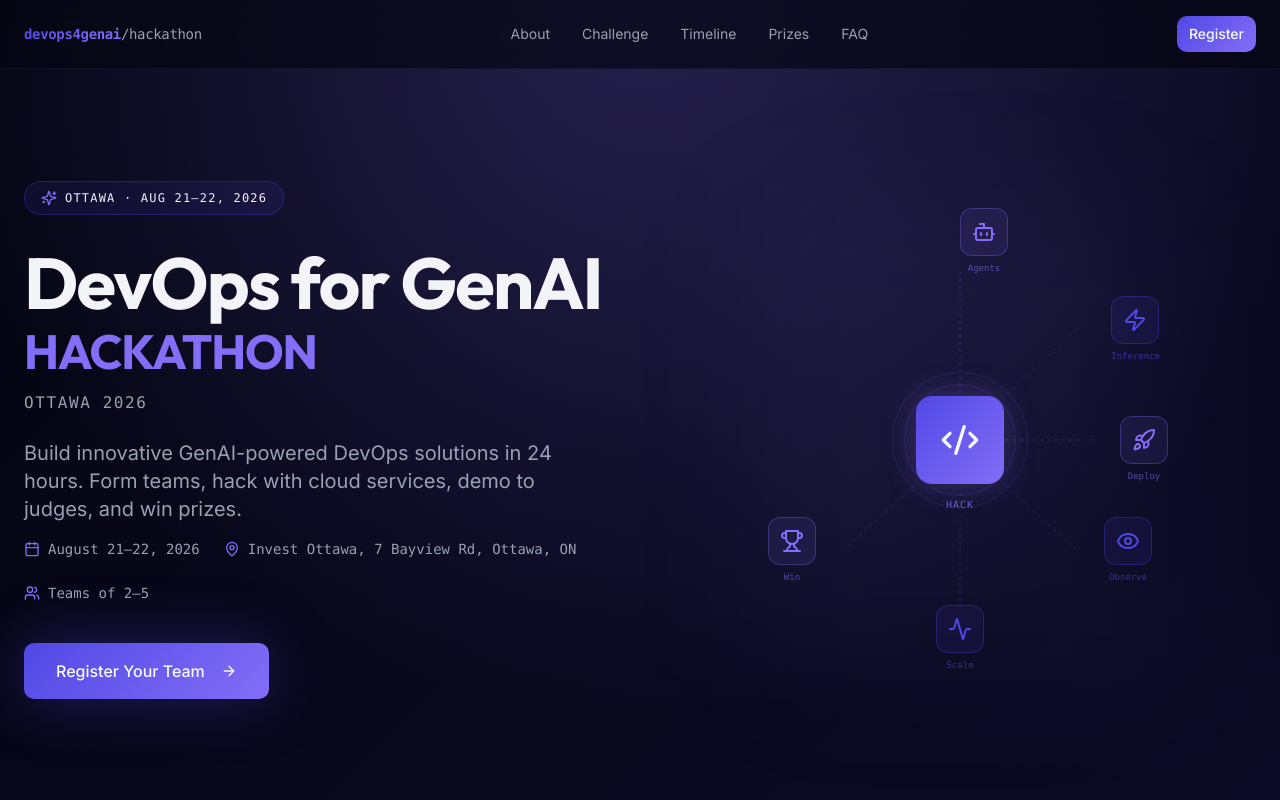
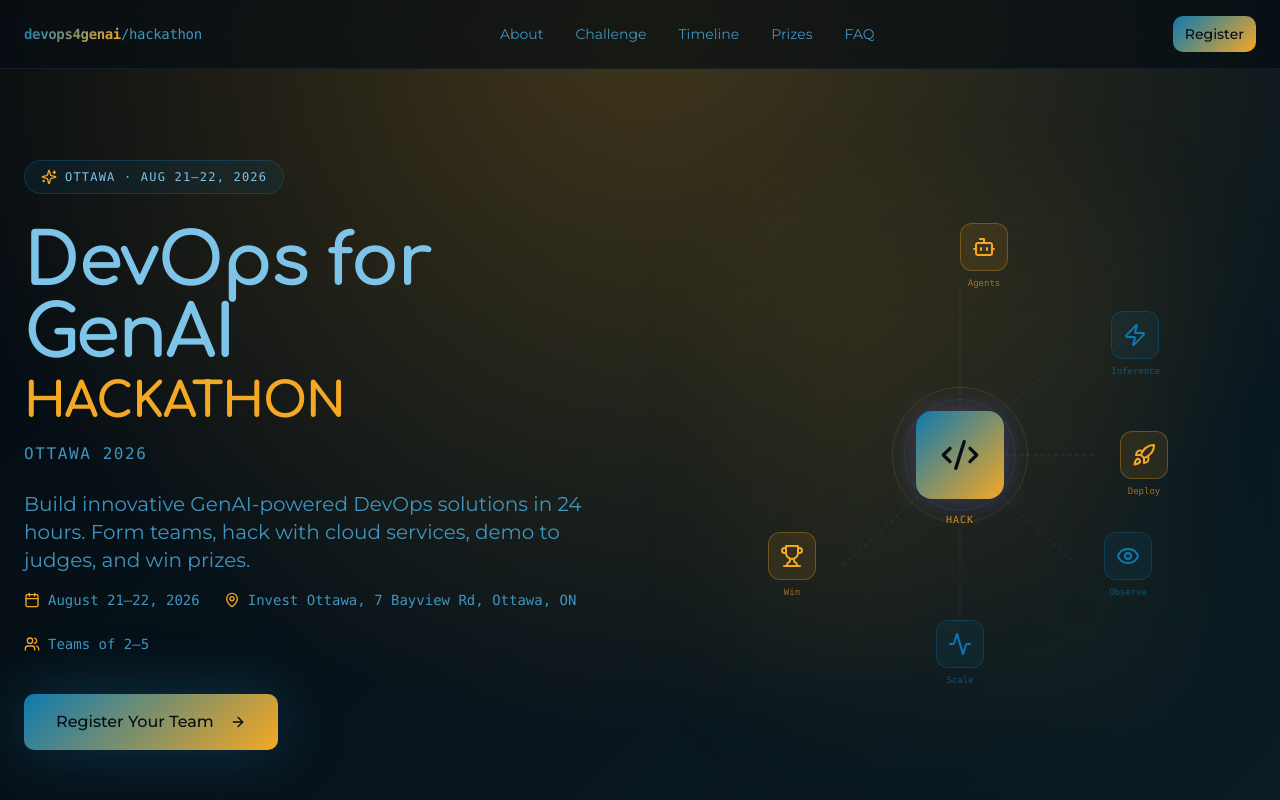
Before and after one commit to CanadaDevOpsCommunity2025/devops4genai-hackathon, a React (Vite) app: page / in a window 1280 px wide. Shown: the top 800 px of the page. Built offline with nearby package versions, Linux system fonts and the light colour scheme; the HTML template or start-up script is replaced by a standard one.

Commit message:
Update theme to Crowd Byte Solutions branding and host on communityhackathons.com

```diff
--- a/src/index.css
+++ b/src/index.css
@@ -1,4 +1,4 @@
-@import url('https://fonts.googleapis.com/css2?family=Inter:wght@400;500;600;700;800&family=Outfit:wght@400;500;600;700;800&family=Fira+Code:wght@400;500&display=swap');
+@import url('https://fonts.googleapis.com/css2?family=Comfortaa:wght@400;500;600;700&family=Montserrat:wght@400;500;600;700;800&family=Fira+Code:wght@400;500&display=swap');
 
 @tailwind base;
 @tailwind components;
@@ -6,35 +6,36 @@
 
 @layer base {
   :root {
-    --background: 240 50% 5%;
-    --foreground: 220 30% 96%;
-    --card: 240 45% 8%;
-    --card-foreground: 220 30% 96%;
-    --popover: 240 45% 8%;
-    --popover-foreground: 220 30% 96%;
-    --primary: 243 75% 59%;
-    --primary-foreground: 220 30% 98%;
-    --secondary: 240 40% 14%;
-    --secondary-foreground: 220 30% 96%;
-    --muted: 240 30% 12%;
-    --muted-foreground: 220 15% 65%;
-    --accent: 250 90% 70%;
-    --accent-foreground: 240 50% 5%;
+    /* Crowd Byte Solutions palette */
+    --background: 210 50% 5%;
+    --foreground: 200 70% 70%;
+    --card: 210 45% 8%;
+    --card-foreground: 200 70% 70%;
+    --popover: 210 45% 8%;
+    --popover-foreground: 200 70% 70%;
+    --primary: 200 85% 37%;
+    --primary-foreground: 210 50% 5%;
+    --secondary: 210 40% 14%;
+    --secondary-foreground: 38 91% 55%;
+    --muted: 210 30% 12%;
+    --muted-foreground: 200 50% 50%;
+    --accent: 38 91% 55%;
+    --accent-foreground: 210 50% 5%;
     --destructive: 0 84% 60%;
-    --destructive-foreground: 220 30% 98%;
-    --border: 240 35% 18%;
-    --input: 240 35% 18%;
-    --ring: 243 75% 59%;
+    --destructive-foreground: 210 50% 5%;
+    --border: 210 35% 18%;
+    --input: 210 35% 18%;
+    --ring: 200 85% 37%;
     --radius: 0.75rem;
 
-    --hero-overlay: linear-gradient(135deg, hsl(240 60% 4% / 0.92), hsl(243 55% 10% / 0.85));
-    --gradient-primary: linear-gradient(135deg, hsl(243 75% 59%), hsl(250 90% 70%));
-    --gradient-surface: linear-gradient(180deg, hsl(240 45% 8%), hsl(240 50% 5%));
-    --gradient-card: linear-gradient(145deg, hsl(240 40% 11%), hsl(240 45% 8%));
-    --gradient-accent-glow: radial-gradient(circle at 50% 0%, hsl(250 90% 70% / 0.25), transparent 70%);
-    --shadow-glow: 0 0 60px hsl(243 75% 59% / 0.35);
-    --shadow-card: 0 10px 40px -10px hsl(240 80% 2% / 0.8);
-    --shadow-elevated: 0 20px 60px -20px hsl(243 75% 40% / 0.5);
+    --hero-overlay: linear-gradient(135deg, hsl(210 60% 4% / 0.92), hsl(200 55% 10% / 0.85));
+    --gradient-primary: linear-gradient(135deg, hsl(200 85% 37%), hsl(38 91% 55%));
+    --gradient-surface: linear-gradient(180deg, hsl(210 45% 8%), hsl(210 50% 5%));
+    --gradient-card: linear-gradient(145deg, hsl(210 40% 11%), hsl(210 45% 8%));
+    --gradient-accent-glow: radial-gradient(circle at 50% 0%, hsl(38 91% 55% / 0.25), transparent 70%);
+    --shadow-glow: 0 0 60px hsl(200 85% 37% / 0.35);
+    --shadow-card: 0 10px 40px -10px hsl(210 80% 2% / 0.8);
+    --shadow-elevated: 0 20px 60px -20px hsl(200 85% 37% / 0.5);
     --transition-smooth: all 0.3s cubic-bezier(0.4, 0, 0.2, 1);
   }
 }
@@ -44,11 +45,11 @@
   html { scroll-behavior: smooth; }
   body {
     @apply bg-background text-foreground;
-    font-family: 'Inter', system-ui, sans-serif;
+    font-family: 'Montserrat', system-ui, sans-serif;
   }
   h1, h2, h3, h4, h5, h6 {
-    font-family: 'Outfit', system-ui, sans-serif;
-    letter-spacing: -0.02em;
+    font-family: 'Comfortaa', system-ui, sans-serif;
+    letter-spacing: -0.01em;
   }
   .font-mono { font-family: 'Fira Code', monospace; }
 }
@@ -76,8 +77,8 @@
   to { opacity: 1; transform: translateY(0); }
 }
 @keyframes pulse-glow {
-  0%, 100% { box-shadow: 0 0 40px hsl(243 75% 59% / 0.4); }
-  50% { box-shadow: 0 0 70px hsl(250 90% 70% / 0.6); }
+  0%, 100% { box-shadow: 0 0 40px hsl(200 85% 37% / 0.4); }
+  50% { box-shadow: 0 0 70px hsl(38 91% 55% / 0.6); }
 }
 .animate-fade-up { animation: fade-up 0.8s cubic-bezier(0.16, 1, 0.3, 1) both; }
 .animate-pulse-glow { animation: pulse-glow 3s ease-in-out infinite; }
```
Also changed, not shown: 2 other files (tests, documents, lock files or other folders).
